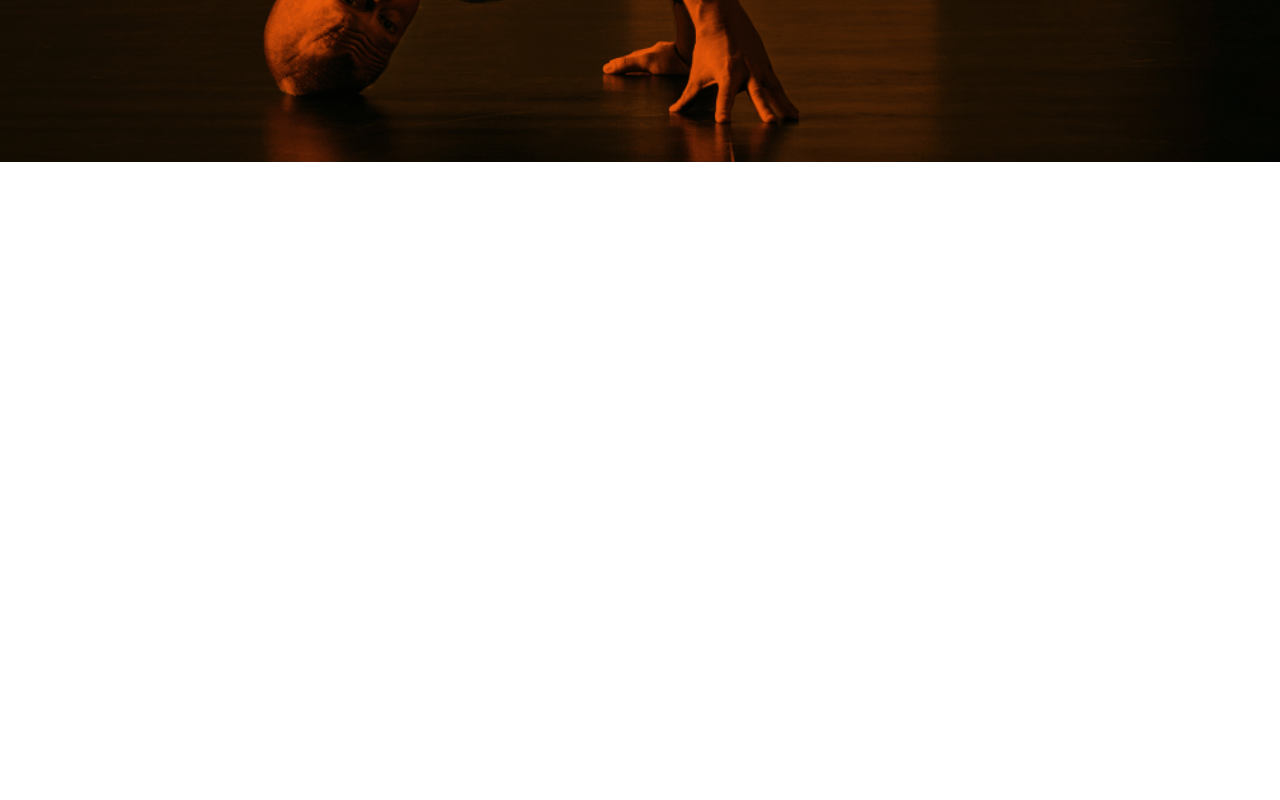
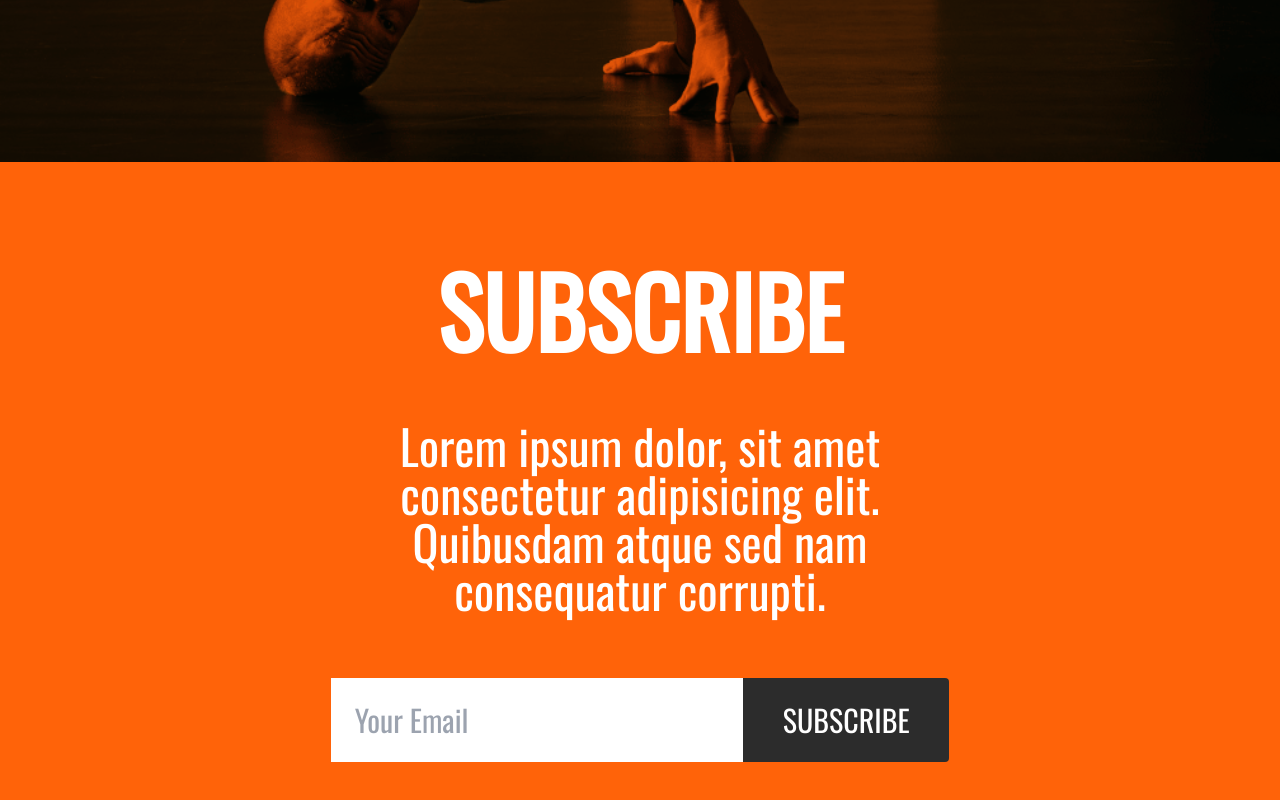
Before and after one commit to Sami-21/Music, a Vue app: page / in a window 1280 px wide. Shown: the part 7088-7888 px from the top of the page. Before the commit the page ends 7250 px from the top, so only its background shows below. Built offline with nearby package versions, Linux system fonts and the light colour scheme.

Commit message:
Subscription Section completed

```diff
--- a/src/App.vue
+++ b/src/App.vue
@@ -1,5 +1,7 @@
 <template>
-  <HomeView />
+  <div>
+    <HomeView />
+  </div>
 </template>
 <script>
 import HomeView from "./Views/HomeView.vue";
--- a/src/Views/HomeView.vue
+++ b/src/Views/HomeView.vue
@@ -6,20 +6,8 @@
     <PricingSection />
     <ShowCaseSection />
     <StatsSection />
-    <section
-      id="Quote"
-      class="min-h-screen w-screen flex flex-col justify-center items-center md:px-28 sm:px-16 px-8"
-    >
-      <div class="lg:w-3/4 w-full mx-auto text-center px-16">
-        <p class="lg:text-6xl md:text-5xl text-4xl">
-          Lorem ipsum dolor, sit amet consectetur adipisicing elit. Quibusdam
-          atque sed nam consequatur corrupti.
-        </p>
-        <h1 class="lg:text-7xl md:text-6xl text-5xl font-bold mt-16">
-          HERBERT SIMON
-        </h1>
-      </div>
-    </section>
+    <QuoteSection />
+    <SubscriptionSection />
   </main>
 </template>
 <script>
@@ -29,6 +17,8 @@ import DanceTourSection from "@/components/DanceTourSection.vue";
 import PricingSection from "@/components/PricingSection.vue";
 import ShowCaseSection from "@/components/ShowCaseSection.vue";
 import StatsSection from "@/components/StatsSection.vue";
+import QuoteSection from "../components/QuoteSection.vue";
+import SubscriptionSection from "../components/SubscriptionSection.vue";
 
 // import StatComponent from "@/components/StatComponent.vue";
 export default {
@@ -39,17 +29,10 @@ export default {
     PricingSection,
     ShowCaseSection,
     StatsSection,
+    QuoteSection,
+    SubscriptionSection,
   },
 };
 </script>
 
-<style scoped>
-#Quote {
-  background: #ff6309;
-  background-image: url(@/assets/featured_image-8.png);
-  background-size: cover;
-  background-repeat: no-repeat;
-  background-position: center center;
-  background-blend-mode: multiply;
-}
-</style>
+<style scoped></style>
--- /dev/null
+++ b/src/components/QuoteSection.vue
@@ -0,0 +1,31 @@
+<template>
+  <section
+    id="Quote"
+    class="min-h-screen w-screen flex flex-col justify-center items-center md:px-28 sm:px-16 px-8"
+  >
+    <div class="lg:w-3/4 w-full mx-auto text-center px-16">
+      <p class="lg:text-6xl md:text-5xl text-4xl">
+        Lorem ipsum dolor, sit amet consectetur adipisicing elit. Quibusdam
+        atque sed nam consequatur corrupti.
+      </p>
+      <h1 class="lg:text-7xl md:text-6xl text-5xl font-bold mt-16">
+        HERBERT SIMON
+      </h1>
+    </div>
+  </section>
+</template>
+
+<script>
+export default {};
+</script>
+
+<style>
+#Quote {
+  background: #ff6309;
+  background-image: url(@/assets/featured_image-8.png);
+  background-size: cover;
+  background-repeat: no-repeat;
+  background-position: center center;
+  background-blend-mode: multiply;
+}
+</style>
--- /dev/null
+++ b/src/components/SubscriptionSection.vue
@@ -0,0 +1,45 @@
+<template>
+  <section id="Subscription" class="w-screen flex justify-center items-center">
+    <div class="lg:w-7/12 w-full text-center px-16">
+      <h1 class="lg:text-8xl md:text-7xl text-6xl font-bold mb-16">
+        SUBSCRIBE
+      </h1>
+      <p class="lg:text-5xl md:text-4xl text-3xl mb-16">
+        Lorem ipsum dolor, sit amet consectetur adipisicing elit. Quibusdam
+        atque sed nam consequatur corrupti.
+      </p>
+      <form action="" class="mx-auto">
+        <input
+          class="w-4/6 p-6 bg-white text-xl sm:text-3xl outline-0 text-black"
+          type="email"
+          name="email"
+          id="email"
+          placeholder="Your Email"
+        />
+        <input
+          type="submit"
+          id="subscribe"
+          value="SUBSCRIBE"
+          class="w-2/6 py-6 text-xl rounded-tr rounded-br sm:text-3xl outline-0"
+        />
+      </form>
+    </div>
+  </section>
+</template>
+
+<script>
+export default {};
+</script>
+
+<style scoped>
+#Subscription {
+  background: #ff6309;
+  height: 700px;
+}
+#id {
+  color: #2c2c2c;
+}
+#subscribe {
+  background: #2c2c2c;
+}
+</style>
```
